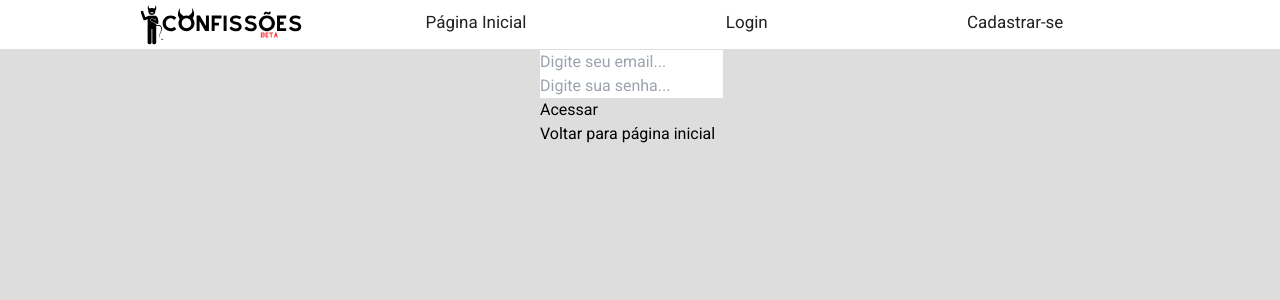
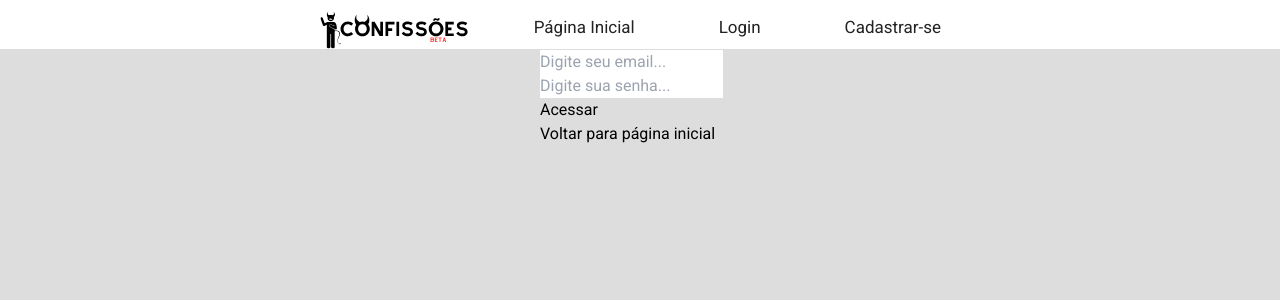
Before and after one commit to cbrvip/confissoes, a React (Vite) app: page /login in a window 1280 px wide. Shown: the top 300 px of the page. Built offline with nearby package versions, Linux system fonts and the light colour scheme; no server answers; some icons are missing.

Commit message:
alterações visuais

```diff
--- a/src/components/header/index.tsx
+++ b/src/components/header/index.tsx
@@ -8,7 +8,7 @@ import { Navbar } from '../navbar';
 export function Header() {
     return(
         <div className="header">
-            <div className="box">
+            <div className="boxing">
             <Container>
                 <NavMobile />
 
--- a/src/components/layout/index.scss
+++ b/src/components/layout/index.scss
@@ -2,7 +2,7 @@
 
 .box {
     width: 100%;
-    max-width: 1024px;
+    max-width: 690px;
     display: flex;
     padding: 0 10px;
     justify-content: space-between;
--- a/src/pages/home/index.scss
+++ b/src/pages/home/index.scss
@@ -58,6 +58,9 @@
 
             img {
                 width: 100%;
+                max-height: 400px;
+                border-radius: 10px;
+                object-fit: cover;
             }
 
         }
--- a/src/pages/post/index.scss
+++ b/src/pages/post/index.scss
@@ -12,8 +12,8 @@
         height: auto;
 
         .imgPosts {
-            width: 100%;
-            height: auto;
+            width: 60%;
+            max-height: 600px;
             object-fit: cover;
             border-radius: 10px;
             margin-bottom: 15px;
```
